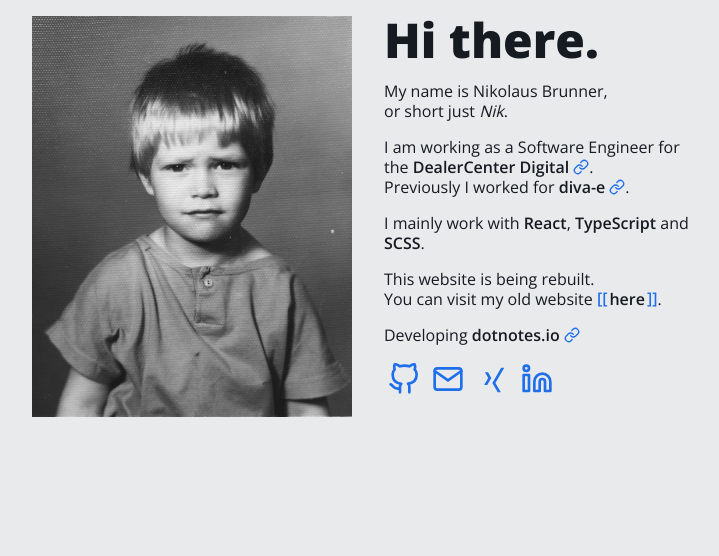
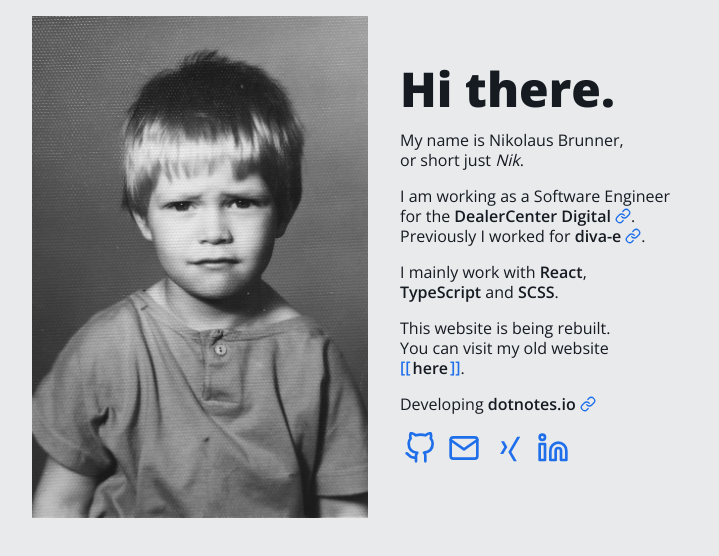
Before and after one commit to nikbrunner/nibru.dev, a Next.js app: page / in a window 1280 px wide. Shown: the top 556 px of the page, without its empty margins (272-991 px from the left). Built offline with nearby package versions, Linux system fonts and the light colour scheme.

Commit message:
Refactored index.tsx with Box and Grid component

```diff
--- /dev/null
+++ b/components/Box/Box.scss
@@ -0,0 +1,2 @@
+.Box {
+}
--- /dev/null
+++ b/components/Box/Box.tsx
@@ -0,0 +1,14 @@
+import React from 'react';
+import { cn } from '../../lib/cn';
+
+import { GenericProps } from '../../types/GenericProps';
+
+interface Props extends GenericProps {
+  children: React.ReactNode;
+}
+
+export const Box = ({ style, classNames, children }: Props) => (
+  <div className={cn('Box', classNames)} style={style}>
+    {children}
+  </div>
+);
--- a/components/Grid/Grid.tsx
+++ b/components/Grid/Grid.tsx
@@ -7,7 +7,7 @@ import { cn } from '../../lib/cn';
 
 interface Props extends GenericProps {
   children: ReactNode;
-  cols: number | 'auto-fit';
+  cols?: number | 'auto-fit';
   colMinWidth?: string;
   rows?: React.CSSProperties['gridTemplateRows'];
   gap?: Space | '0';
@@ -23,13 +23,6 @@ const Grid = ({
   gap = '0',
   placeItems = 'stretch stretch'
 }: Props) => {
-  // TODO Add media query props for cols
-  // * Prop   `cols-m={2} col-min-width-m="250px"`
-  // * Evaluate current viewport width with `useViewport` and render style object
-  //   * `useViewport` should return based on the breakpoints.ts not the viewport width in pixel,
-  //     rather the already calculated viewport like "xs", "m" etc.
-  // * Render `gridTemplateColumns: `repeat(${cols}, minmax(${colMinWidth}, 1fr))`
-
   const style: React.CSSProperties = {
     display: 'grid',
     gridTemplateColumns: `repeat(${cols}, minmax(${colMinWidth}, 1fr))`,
--- a/pages/index.tsx
+++ b/pages/index.tsx
@@ -7,16 +7,23 @@ import Headline from '../components/Headline/Headline';
 import Page from '../partials/Page/Page';
 import Text from '../components/Text/Text';
 import Link from '../components/Link/Link';
+import Grid from '../components/Grid/Grid';
+import { Box } from '../components/Box/Box';
 
-const Home = () => {
-  return (
-    <Page name='Home' title='Hi there. 👋'>
-      <Section classNames={['Home__intro']}>
-        <div className='Home__intro-image'>
-          <img src='/images/nb.jpg' />
-        </div>
+const Home = () => (
+  <Page name='Home' title='Hi there. 👋'>
+    <Section classNames={['Home__intro']}>
+      <Grid>
+        <Box classNames={['Home__intro-image']}>
+          <img
+            src='/images/nb.jpg'
+            width='100%'
+            height='100%'
+            style={{ objectFit: 'cover' }}
+          />
+        </Box>
 
-        <div className='Home__intro-text'>
+        <Box classNames={['Home__intro-text']} style={{ padding: '2rem' }}>
           <Headline tag='h1' size='h1' noBorder>
             Hi there.
           </Headline>
@@ -94,10 +101,10 @@ const Home = () => {
               <FiLinkedin />
             </Link>
           </Text>
-        </div>
-      </Section>
-    </Page>
-  );
-};
+        </Box>
+      </Grid>
+    </Section>
+  </Page>
+);
 
 export default Home;
--- a/scss/main.scss
+++ b/scss/main.scss
@@ -17,6 +17,7 @@
 
 // Components
 @import '../components/Main/Main';
+@import '../components/Box/Box';
 @import '../components/Section/Section';
 @import '../components/Grid/Grid';
 @import '../components/Button/Button';
--- a/scss/pages/_home.scss
+++ b/scss/pages/_home.scss
@@ -1,40 +1,2 @@
 .Home {
-  &__intro {
-    .Section__content {
-      display: grid;
-      grid-template-columns: repeat(1, minmax(250px, 1fr));
-      gap: $space-m;
-
-      @include mq('m') {
-        grid-template-columns: repeat(2, minmax(150px, 1fr));
-        gap: $space-l;
-      }
-    }
-
-    &-image,
-    &-text {
-      line-height: 0;
-    }
-
-    &-image {
-      img {
-        --max-height: 350px;
-
-        @include mq('m') {
-          --max-height: 100%;
-        }
-
-        object-fit: cover;
-        width: 100%;
-        height: 100%;
-        max-height: var(--max-height);
-      }
-    }
-
-    &-text {
-      .Headline {
-        margin-top: 0;
-      }
-    }
-  }
 }
```
